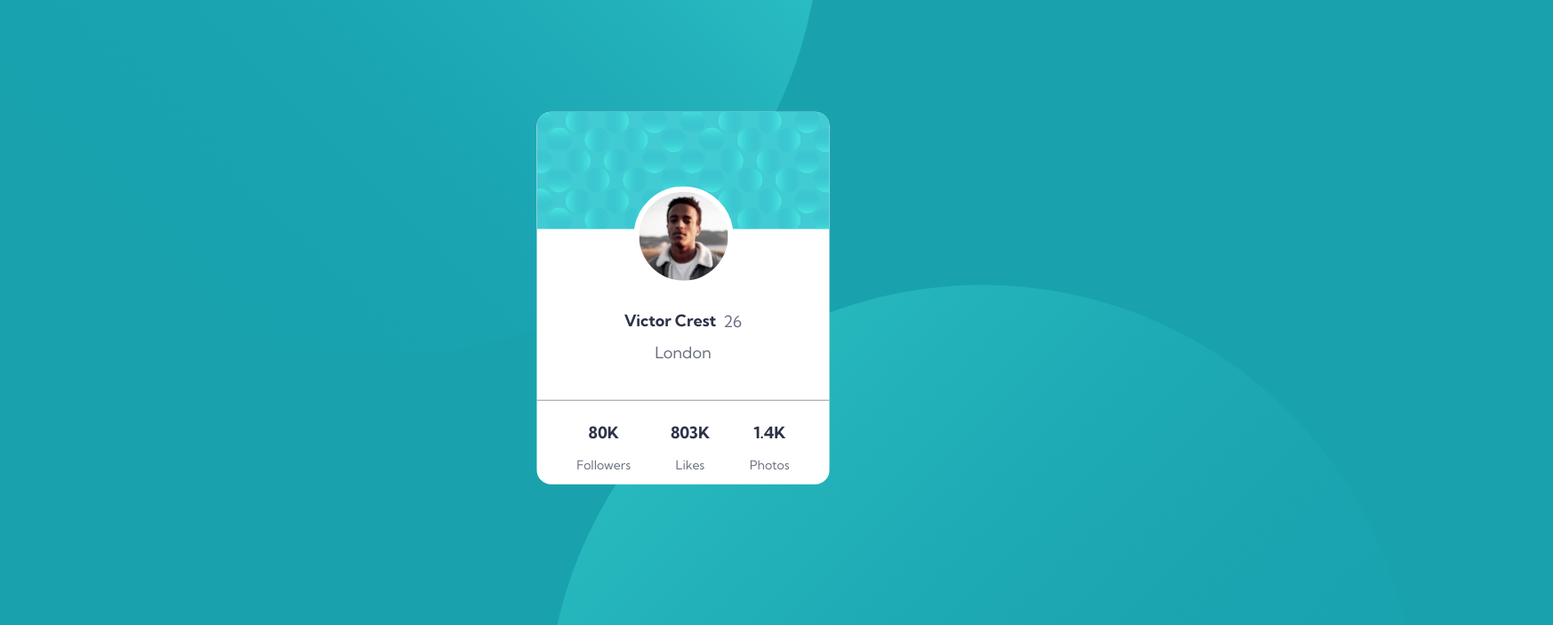
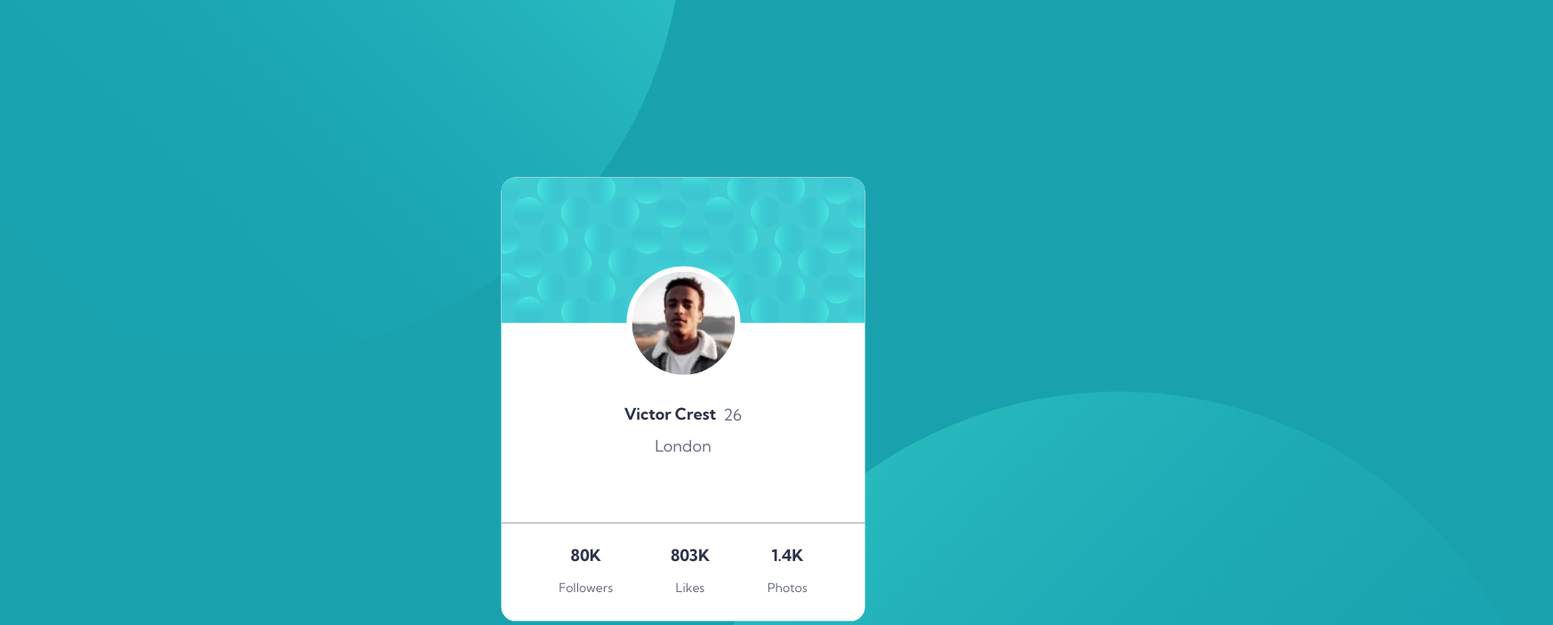
Before and after one commit to ssabrut/profile-card-component, a plain HTML site: page index.html in a window 1536 px wide. Shown: the top 703 px of the page at 89% size, 1746 px wide, since content can reach past the window. Drawn offline with Linux system fonts and the light colour scheme.

Commit message:
Add existing file

```diff
--- a/sass/_variables.scss
+++ b/sass/_variables.scss
@@ -1,11 +1,32 @@
+//color
 $darkCyan: hsl(185, 75%, 39%);
 $darkBlue: hsl(229, 23%, 23%);
 $grayishBlue: hsl(227, 10%, 46%);
 $darkGrey: hsl(0, 0%, 59%);
 
+//breakpoints
+$breakpoints-up: (
+  "large": "90rem",
+);
+
+$breakpoints-down: (
+  "small": "23.4375rem",
+);
 
 @mixin flexCenter {
-    display: flex;
-    justify-content: center;
-    align-items: center;
+  display: flex;
+  justify-content: center;
+  align-items: center;
 }
+
+@mixin breakpoints-up($size) {
+  @media (min-width: map-get($breakpoints-up , $size)) {
+    @content;
+  }
+}
+
+@mixin breakpoints-down($size) {
+  @media (max-width: map-get($breakpoints-down , $size)) {
+    @content;
+  }
+}
--- a/sass/main.scss
+++ b/sass/main.scss
@@ -9,15 +9,32 @@ body {
 
   #bg-pattern1 {
     position: absolute;
+
+    @media screen and (max-width: 89.9375rem) {
       bottom: 50%;
       right: 40%;
+    }
+
+    @media screen and (min-width: 90rem) {
+      bottom: 50%;
+      right: 50%;
+    }
     z-index: 0;
   }
 
   #bg-pattern2 {
     position: absolute;
+
+    @media screen and (max-width: 89.9375rem) {
       top: 40%;
       left: 40%;
+    }
+
+    @media screen and (min-width: 90rem) {
+      top: 55%;
+      left: 50%;
+    }
+
     z-index: 0;
   }
 }
@@ -26,11 +43,27 @@ body {
   @include flexCenter;
   flex-direction: column;
   position: relative;
+
+  @media screen and (max-width: 89.9375rem) {
     left: 50%;
     transform: translate(-50%, 30%);
-  background: white;
+  }
+
+  @media screen and (min-width: 90rem) {
+    left: 50%;
+    transform: translate(-50%, 40%);
+  }
+
+  @media screen and (max-width: 89.9375rem) {
     width: 20.5625rem;
     height: 26.1875rem;
+  }
+
+  @media screen and (min-width: 90rem) {
+    width: 25.5625rem;
+    height: 31.1875rem;
+  }
+  background: white;
   border-radius: 1rem;
   overflow: hidden;
 
@@ -46,14 +79,22 @@ body {
     background: white !important;
     border: 6px solid white;
     border-radius: 50%;
+
+    @media screen and (max-width: 89.9375rem) {
       width: 7rem;
       height: 7rem;
+    }
+
+    @media screen and (min-width: 90rem) {
+      width: 8rem;
+      height: 8rem;
+    }
   }
 
   .description {
     @include flexCenter;
     position: relative;
-    top: 20%;
+    top: 15%;
     flex-direction: column;
 
     .biograph {
```
Also changed, not shown: dist/css/main.css, 1 other file. Lines whose indentation alone changed are shown as unchanged.
